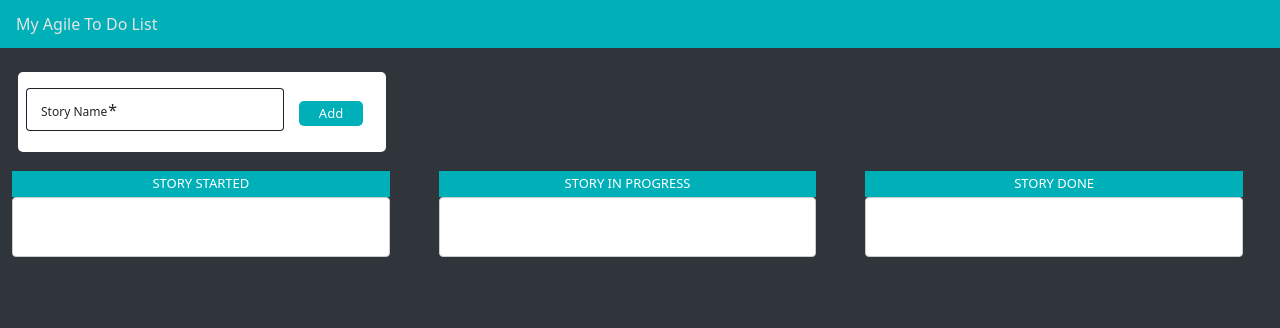
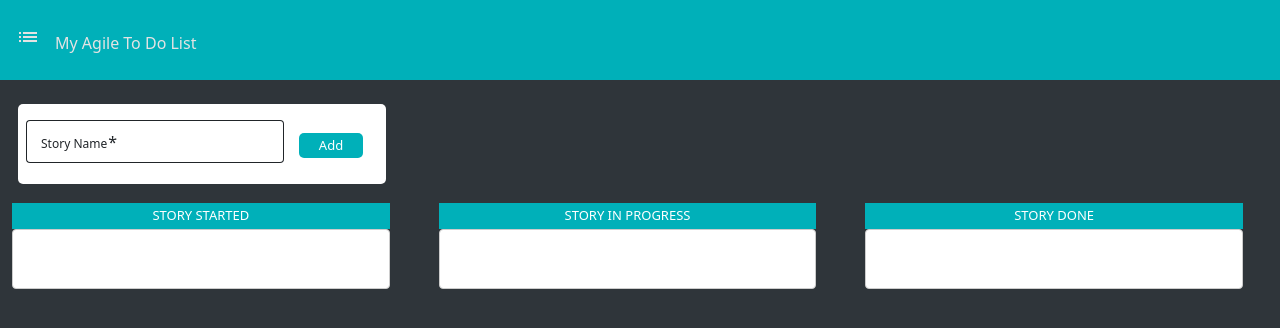
Before and after one commit to bogdana03/AngularToDo, an Angular app: page / in a window 1280 px wide. Shown: the top 328 px of the page. Built offline with nearby package versions, Linux system fonts and the light colour scheme.

Commit message:
uppdate locally storage

```diff
--- a/src/app/navbar/navbar.component.css
+++ b/src/app/navbar/navbar.component.css
@@ -1,5 +1,10 @@
 .navbar {
     background-color:#00b0b9;
     color: rgb(228, 227, 227);
-    height: 6vh;
+    height: 10vh;
+    text-align: center;
 }
+span {
+    margin-left: 15px;
+
+}
--- a/src/app/navbar/navbar.component.html
+++ b/src/app/navbar/navbar.component.html
@@ -1,4 +1,6 @@
 <mat-toolbar class="navbar">
-
-  <span>My Agile To Do List</span>
+  <div>
+    <mat-icon>list</mat-icon>
+    <span>My Agile To Do List</span>
+  </div>
 </mat-toolbar>
--- a/src/app/todo/todo.component.css
+++ b/src/app/todo/todo.component.css
@@ -11,6 +11,7 @@
 .addcart-container {
     background-color:#2f353a;
     height:25hv;
+
 }
 
 .box-list {
--- a/src/app/todo/todo.component.html
+++ b/src/app/todo/todo.component.html
@@ -9,11 +9,11 @@
           <form [formGroup]="todoForm">
             <mat-form-field class="my-mat-form-field" appearance="outline">
               <mat-label style="font-size: 12px; font-weight: lighter;">Story Name</mat-label>
-              <input formControlName="item" class="input-holder" matInput placeholder="Placeholder" />
+              <input formControlName="item" class="input-holder" matInput placeholder="....." />
               <mat-hint style="font-size: 12px; font-weight:200;"></mat-hint>
             </mat-form-field>
             <button mat-button *ngIf="!isEditEnabled"(click)="addTask()" class="m-button" [disabled]="todoForm.invalid" style="color: white;">Add</button>
-            <button mat-button *ngIf="isEditEnabled"(click)="updateTask()" class="mat-raised-button" [disabled]="todoForm.invalid" style="color: white;">Update</button>
+            <button mat-button *ngIf="isEditEnabled"(click)="updateTask()" class="m-button" [disabled]="todoForm.invalid" style="color: white;">Update</button>
           </form>
 
         </mat-card>
@@ -28,7 +28,7 @@
           <!--To do-->
           <div class="example-container">
             <h2 class="box-header">STORY STARTED <span *ngIf="tasks.length > 0" > - {{tasks.length}}</span></h2>
-            <div cdkDropList [cdkDropListData]="tasks" class="example-list" (cdkDropListDropped)="drop($event)">
+            <div  cdkDropList [cdkDropListData]="tasks" class="example-list" (cdkDropListDropped)="drop($event)">
               <div class="example-box" *ngFor="let item of tasks let i = index" cdkDrag>
                 {{item.description}}
                 <div class="box">
--- a/src/app/todo/todo.component.ts
+++ b/src/app/todo/todo.component.ts
@@ -25,6 +25,7 @@ export class TodoComponent implements OnInit {
       item : ['', Validators.required]
 
     })
+      window.localStorage.getItem("item");
 
   }
 
@@ -40,8 +41,8 @@ export class TodoComponent implements OnInit {
     this.todoForm.reset();
   }
 
-  saveTaskFromBrowser(){
-    this.session=window.localStorage.getItem("item");
+  saveTaskFromBrowser(i: number){
+    window.localStorage.getItem("item");
   }
 
   deleteTask(i: number){
--- a/src/index.html
+++ b/src/index.html
@@ -4,7 +4,7 @@
   <meta charset="utf-8">
   <title>AngularToDo</title>
   <base href="/">
-  <meta name="viewport" content="width=device-width, initial-scale=1">
+  <meta name="viewport" content="width=device-width, initial-scale=1,shrink-to-fit=no">
   <link rel="icon" type="image/x-icon" href="favicon.ico">
   <link href="https://fonts.googleapis.com/icon?family=Material+Icons" rel="stylesheet">
   <link rel="stylesheet" href="https://cdn.jsdelivr.net/npm/bootstrap@5.3.0-alpha1/dist/css/bootstrap.min.css">
```
Also changed, not shown: src/app/todo/images/img1.png (added).
